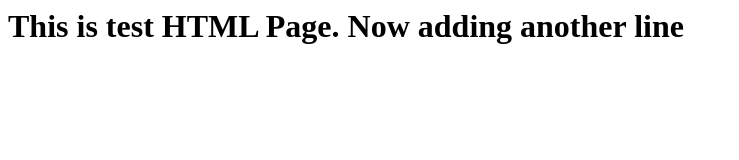
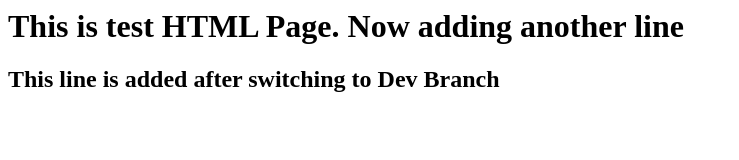
Before and after one commit to patriotali06/firstgitrepo, a plain HTML site: page index.html in a window 1280 px wide. Shown: the whole page, without its empty margins (0-739 px from the left). Drawn offline with Linux system fonts and the light colour scheme.

Commit message:
line added after switching to dev branch

```diff
--- a/index.html
+++ b/index.html
@@ -1,5 +1,6 @@
 <html>
 <body>
 	<h1>This is test HTML Page. Now adding another line</h1>
+	<h2>This line is added after switching to Dev Branch</h2>
 </body>
 </html>
```
